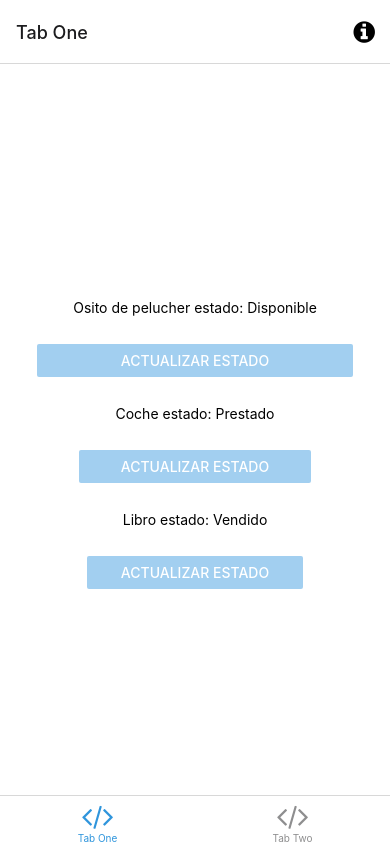
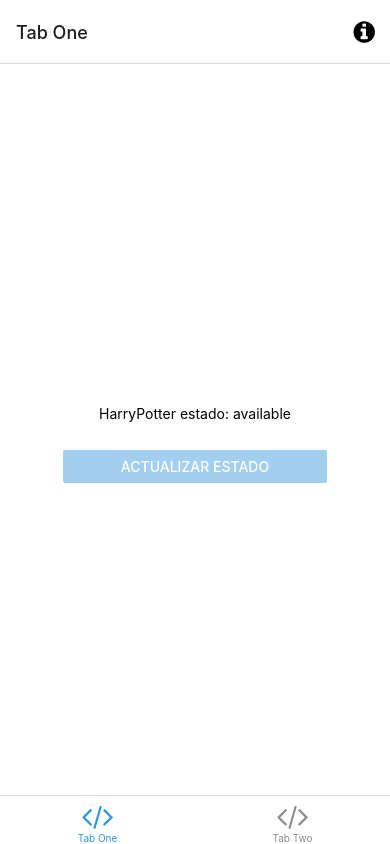
Before and after one commit to Liamner/PES_4me4u, a React Native app in the folder app/: screen /ActualizarEstadoProducto in a window 390 px wide. Built offline with nearby package versions, Linux system fonts and the light colour scheme; what expo-linking would draw is missing.

Commit message:
error 409 al actualizar BD

```diff
--- a/app/screens/ActualizarEstadoProducto.tsx
+++ b/app/screens/ActualizarEstadoProducto.tsx
@@ -7,6 +7,7 @@ import EditScreenInfo from '../components/EditScreenInfo';
 import { Text, View } from '../components/Themed';
 import { RootTabScreenProps } from '../types';
 
+import axios from 'axios';
 
 
 
@@ -18,26 +19,45 @@ export default function ActualizarEstadoProducto({ navigation }: RootTabScreenPr
   //Datos
   const [data, setData] = React.useState([
     {
-      id: "1",
-      name: "Osito de pelucher",
-      state: "Disponible"
-    },
+      id: '61645afb7f09d55d235f9c8',
+      name: 'HarryPotter',
+      state: 'available'
+    }/*,
     {
       id: "2",
       name: "Coche",
-      state: "Prestado"
+      state: "reserved"
     },
     {
       id: "3",
       name: "Libro",
-      state: "Vendido"
-    },
+      state: "provide"
+    },*/
   ]);
+
+
+  const putUpdateStatus = async (new_state: string) => {
+    // 'available', 'reserved', 'provide'
+    // disponible , reservado,  prestado
+    axios.put('https://app4me4u.herokuapp.com/api/product/updateState/61645afb7f09d55d235f9c83', new_state)
+      .then(response => {
+        /*setData(response.data as {});*/
+      })
+      .catch(function (error) {
+        console.log(error);
+    });
+
+
+
+
+  };
+
+ //En caso de recibir el id como variable      /${id}`,    en lugar de /61645afb7f09d55d235f9c83
 
   //Funcion que actualiza el estado de un producto en funcion del new_state pasado
   const updateStatus = (item: { id: string; name: string; state: string; }, new_state: string) => {
     item.state = new_state
-
+    putUpdateStatus(new_state);
     setData((prevData) => {
       return prevData.filter (data => data.id  != null);
     });
@@ -49,10 +69,10 @@ export default function ActualizarEstadoProducto({ navigation }: RootTabScreenPr
       "Introduce el nuevo estado",
       "Estado actual: " + item.state,
       [
-        { text: "Disponible", onPress: () => updateStatus(item, "Disponible") },
-        { text: "Prestado",   onPress: () => updateStatus(item, "Prestado") },
-        { text: "Vendido",    onPress: () => updateStatus(item, "Vendido") },
-        { text: "Cancelar"}
+        { text: 'available', onPress: () => updateStatus(item, 'available') },
+        { text: 'reserved',   onPress: () => updateStatus(item, 'reserved') },
+        { text: 'provide',    onPress: () => updateStatus(item, 'provide') },
+        { text: 'Cancelar'}
       ]
     );
 
```
